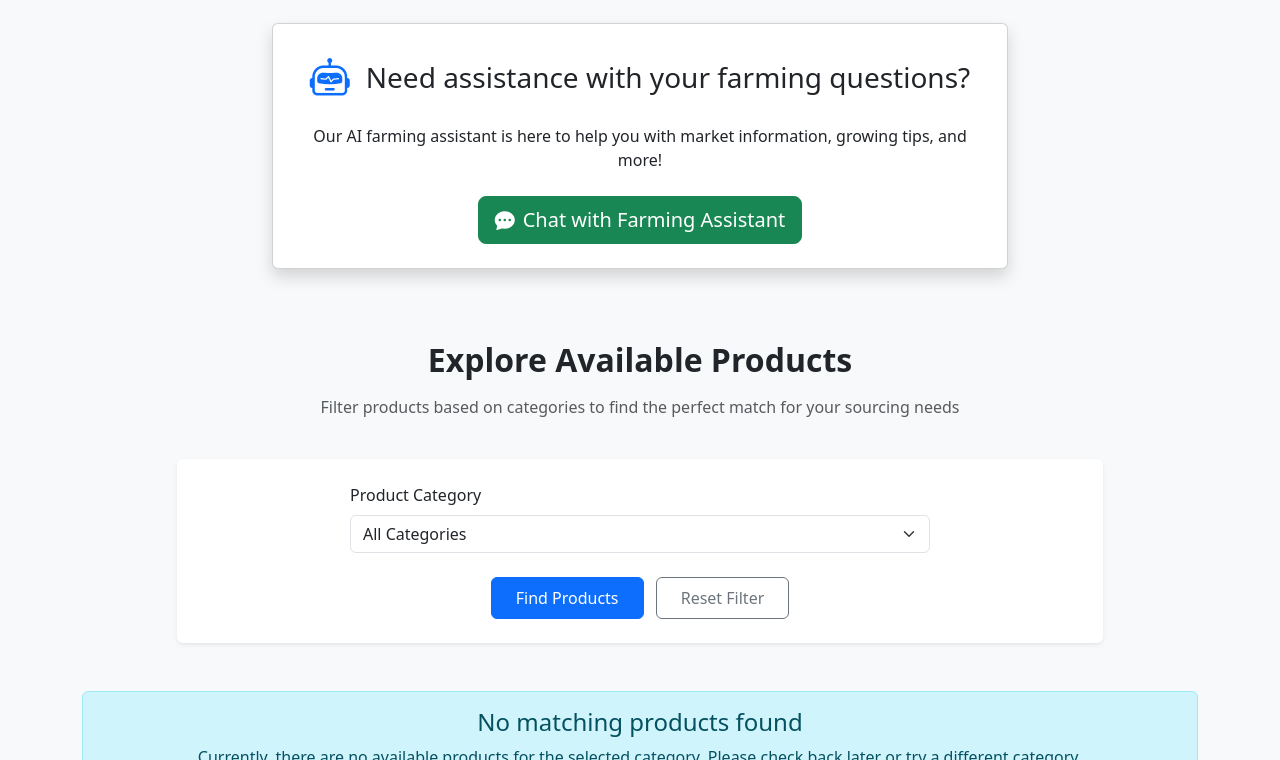
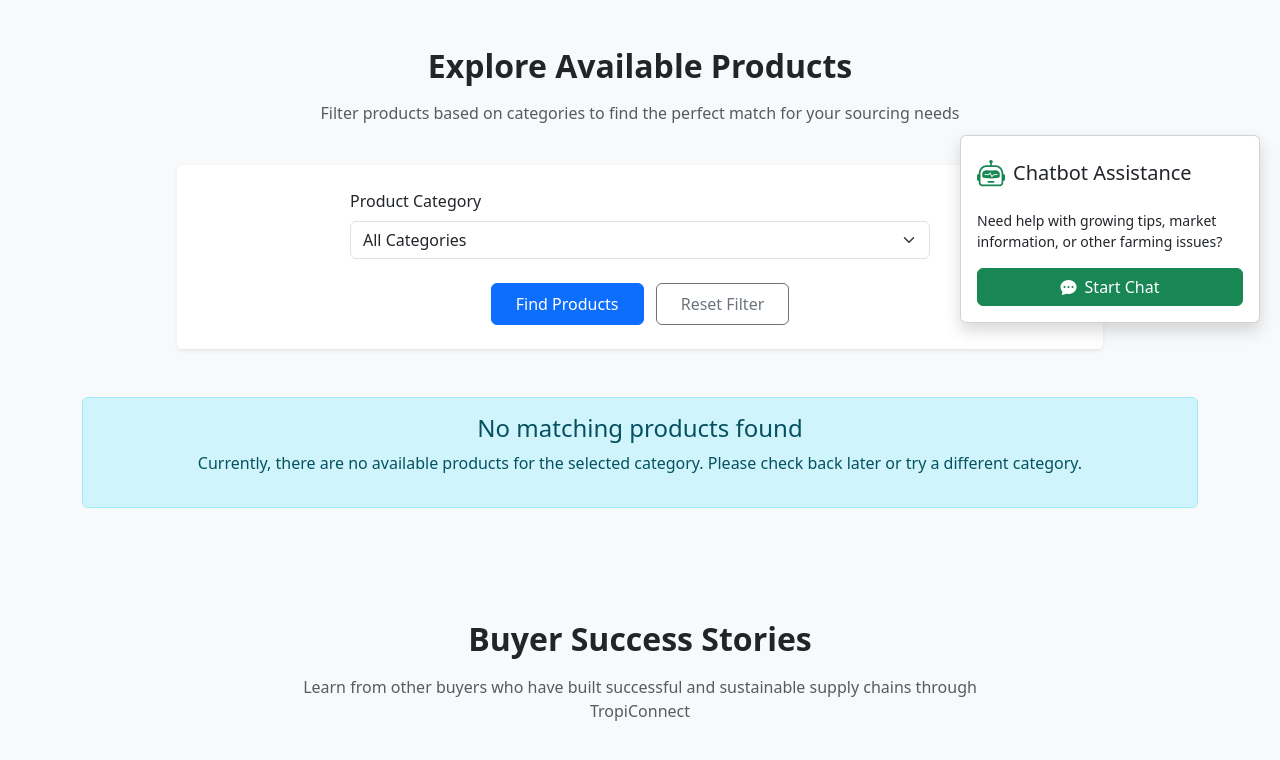
Before and after one commit to egoist945402376/CDIDEMO, a Django app: template tropiconnect/supplychain/templates/supplychain/buyer_home_page.html in a window 1280 px wide. Shown: the part 457-1217 px from the top of the page. Run offline with Django 5.2, Linux system fonts and the light colour scheme; the template is opened without the code that fills it, so the values that code supplies are empty.

Commit message:
Refined buyer UI

```diff
--- a/tropiconnect/supplychain/templates/supplychain/buyer_home_page.html
+++ b/tropiconnect/supplychain/templates/supplychain/buyer_home_page.html
@@ -18,24 +18,18 @@
     </div>
 </div>
 
-<!-- Chatbot Assistant Section -->
-<div class="chat-assistant-section py-4 bg-light">
-    <div class="container">
-        <div class="row justify-content-center">
-            <div class="col-lg-8 text-center">
-                <div class="card shadow">
-                    <div class="card-body p-4">
-                        <div class="d-flex align-items-center justify-content-center mb-3">
-                            <i class="bi bi-robot fs-1 text-primary me-3"></i>
-                            <h3 class="mb-0">Need assistance with your farming questions?</h3>
-                        </div>
-                        <p class="mb-4">Our AI farming assistant is here to help you with market information, growing tips, and more!</p>
-                        <a href="http://localhost:3000/" class="btn btn-success btn-lg" target="_blank">
-                            <i class="bi bi-chat-dots-fill me-2"></i>Chat with Farming Assistant
-                        </a>
-                    </div>
-                </div>
+<!-- Chatbot Assistant Section - Fixed Bottom Right -->
+<div class="chat-assistant-container" style="position: fixed; bottom: 20px; right: 20px; width: 300px; z-index: 1000;">
+    <div class="chat-assistant-card card shadow">
+        <div class="card-body p-3">
+            <div class="d-flex align-items-center mb-3">
+                <i class="bi bi-robot fs-3 text-success me-2"></i>
+                <h5 class="mb-0">Chatbot Assistance</h5>
             </div>
+            <p class="small mb-3">Need help with growing tips, market information, or other farming issues?</p>
+            <a href="http://localhost:3000/" class="btn btn-success w-100" target="_blank">
+                <i class="bi bi-chat-dots-fill me-2"></i>Start Chat
+            </a>
         </div>
     </div>
 </div>
```
